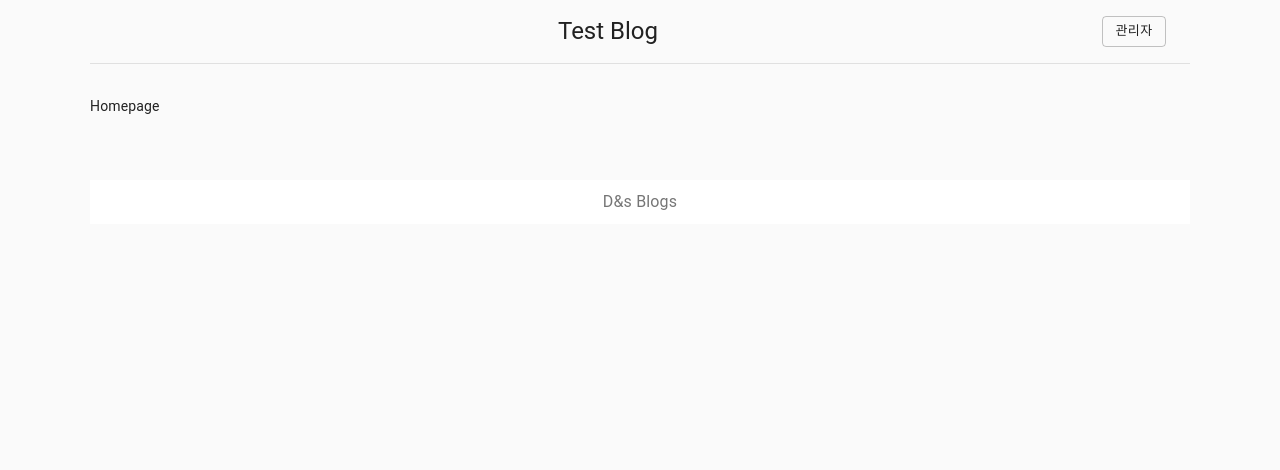
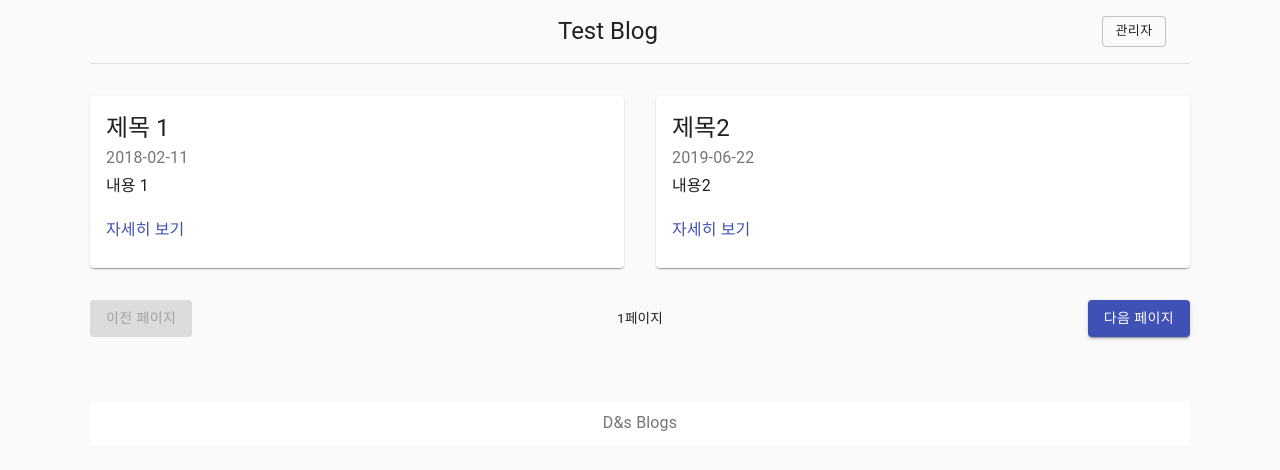
Before and after one commit to DaKyeom/blog-react, a React (Create React App) app in the folder src/frontend/: page / in a window 1280 px wide. Shown: the top 470 px of the page. Built offline with nearby package versions, Linux system fonts and the light colour scheme.

Commit message:
post, postlist, pagination 컴포넌트 추가

```diff
--- /dev/null
+++ b/src/frontend/src/components/post/Pagination.js
@@ -0,0 +1,37 @@
+import React from 'react';
+import PropTypes from 'prop-types';
+
+import { withStyles } from '@material-ui/core/styles';
+
+import Button from '@material-ui/core/Button';
+
+const styles = themes => ({
+    pagination: {
+        marginTop: '2rem',
+        display: 'flex',
+        alignItems: 'center'
+    },
+    page: {
+        fontSize: '0.85rem',
+        textAlign: 'center',
+        flex: 1
+    }
+});
+
+const pagination = (props) => {
+    const { classes } = props;
+
+    return (
+        <div className={classes.pagination}>
+            <Button variant="contained" disabled>이전 페이지</Button>
+            <div className={classes.page}>1페이지</div>
+            <Button variant="contained" color="primary">다음 페이지</Button>
+        </div>
+    )
+};
+
+pagination.propTypes = {
+    classes: PropTypes.object.isRequired
+};
+
+export default withStyles(styles)(pagination);
--- /dev/null
+++ b/src/frontend/src/components/post/Post.js
@@ -0,0 +1,48 @@
+import React, { Component } from 'react';
+import PropsTypes from 'prop-types';
+
+import { withStyles } from '@material-ui/core/styles';
+
+import Grid  from '@material-ui/core/Grid';
+import Typography from '@material-ui/core/Typography';
+import Divider from '@material-ui/core/Divider';
+import Button from '@material-ui/core/Button';
+
+const styles = theme => ({
+    mainGrid: {
+        margintTop: theme.spacing(3)
+    }
+});
+
+class Post extends Component {
+    render(){
+        const { classes } = this.props;
+
+        return(
+            <Grid container spacing={4} className={classes.mainGrid}>
+                <Grid item xs={12} md={8}>
+                    <Typography variant="h6" gutterBottom>
+                        {this.props.title}
+                    </Typography>
+                    <Divider />
+
+                    <Typography variant="subtitle1" color="textSecondary">
+                        {this.props.date}
+                    </Typography>
+
+                    <Typography variant="subtitle1" paragraph>
+                        {this.props.body}
+                    </Typography>
+
+                    <Button color="primary" variant="outlined">목록으로</Button>
+                </Grid>
+            </Grid>
+        )
+    }
+}
+
+Post.propTypes ={
+    classes: PropsTypes.object.isRequired
+};
+
+export default withStyles(styles)(Post);
--- /dev/null
+++ b/src/frontend/src/components/post/PostList.js
@@ -0,0 +1,70 @@
+import React from 'react';
+import PropTypes from 'prop-types';
+
+import { withStyles } from '@material-ui/core/styles';
+
+import Grid from '@material-ui/core/Grid';
+import Card from '@material-ui/core/Card';
+import CardContent from '@material-ui/core/CardContent';
+import Typography from '@material-ui/core/Typography';
+
+const styles = theme => ({
+    card: {
+        display: 'flex'
+    },
+    cardDetails: {
+        flex: 1
+    }
+});
+
+const postTests = [
+    {
+        id: 1,
+        title: '제목 1',
+        body: '내용 1',
+        date: '2018-02-11'
+    },
+    {
+        id:2,
+        title: '제목2',
+        body:  '내용2',
+        date: '2019-06-22'
+    }
+];
+
+const PostList = (props) => {
+    const { classes } =props;
+
+    return(
+        <Grid container spacing={4} className={classes.cardGrid}>
+            {postTests.map(post => (
+                <Grid item key={post.id} xs={12} md={6}>
+                    <Card className={classes.card}>
+                        <div className={classes.cardDetails}>
+                            <CardContent>
+                                <Typography component="h2" variant="h5">
+                                    { post.title }
+                                </Typography>
+                                <Typography variant="subtitle1" color="textSecondary">
+                                    { post.date }
+                                </Typography>
+                                <Typography variant="subtitle1" paragraph>
+                                    { post.body }
+                                </Typography>
+                                <Typography variant="subtitle1" color="primary">
+                                    자세히 보기
+                                </Typography>
+                            </CardContent>
+                        </div>
+                    </Card>
+                </Grid>
+            ))}
+        </Grid>
+    )
+}
+
+PostList.propTypes = {
+    classes: PropTypes.object.isRequired
+};
+
+export default withStyles(styles)(PostList);
--- /dev/null
+++ b/src/frontend/src/components/post/index.js
@@ -0,0 +1,3 @@
+export { default as PostList } from './PostList';
+export { default as Post } from './Post';
+export { default as Pagination } from './Pagination';
--- a/src/frontend/src/pages/Homepage.js
+++ b/src/frontend/src/pages/Homepage.js
@@ -1,11 +1,13 @@
 import React, { Component } from 'react';
 import { PageTemplate } from 'components/common';
+import { PostList, Pagination } from 'components/post';
 
 class Homepage extends Component {
     render(){
         return(
             <PageTemplate>
-                Homepage
+                <PostList/>
+                <Pagination />
             </PageTemplate>
         )
     }
--- a/src/frontend/src/pages/Postpage.js
+++ b/src/frontend/src/pages/Postpage.js
@@ -1,11 +1,14 @@
 import React, { Component } from 'react';
+
+import { PageTemplate } from 'components/common';
+import { Post } from 'components/post';
 
 class Postpage extends Component {
     render(){
         return(
-            <div>
-                Postpage
-            </div>
+          <PageTemplate>
+              <Post title="제목1" date="2019-06-22" body="본문 내용" />
+          </PageTemplate>
         )
     }
 }
```
